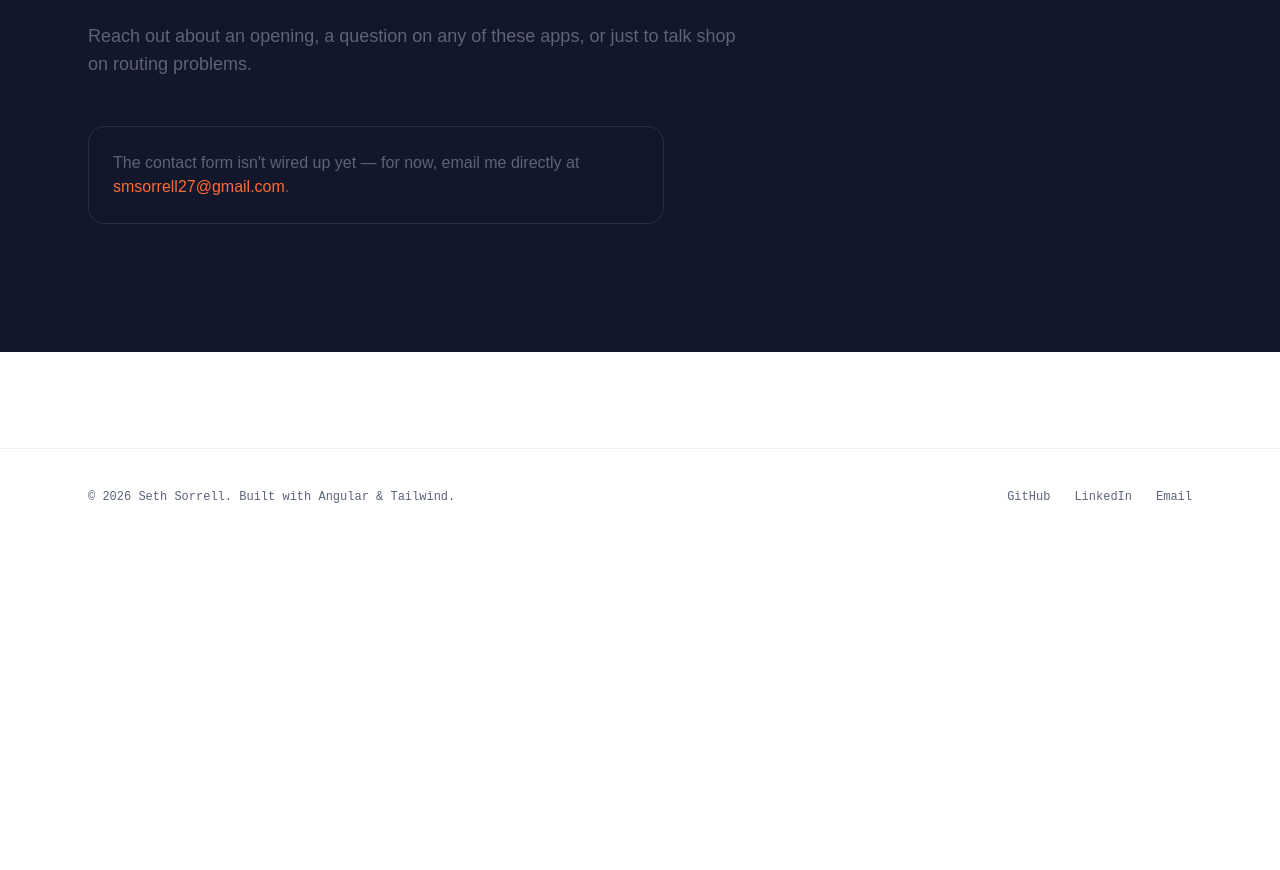
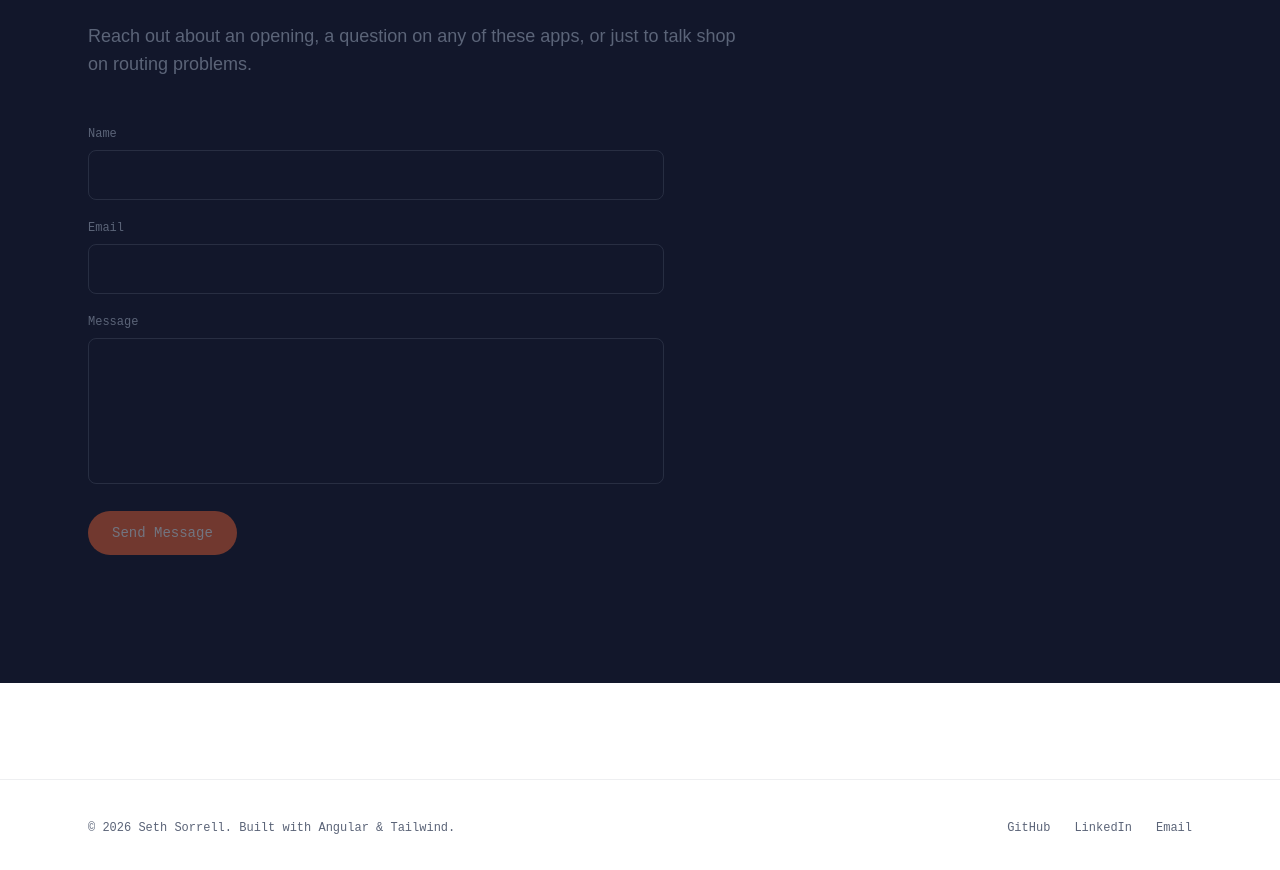
Before and after one commit to SethSorrellDev/seth-sorrell-portfolio, an Angular app: page / in a window 1280 px wide. Shown: the part 3666-4536 px from the top of the page. Before the commit the page ends 4211 px from the top, so only its background shows below. Built offline with nearby package versions, Linux system fonts and the light colour scheme.

Commit message:
Wire real EmailJS credentials into contact form

```diff
--- a/src/app/features/home/contact/contact.ts
+++ b/src/app/features/home/contact/contact.ts
@@ -2,9 +2,9 @@ import { Component, signal, computed } from '@angular/core';
 import emailjs from '@emailjs/browser';
 import { ScrollRevealDirective } from '../../../shared/scroll-reveal.directive';
 
-const SERVICE_ID = 'REPLACE_ME_SERVICE_ID';
-const TEMPLATE_ID = 'REPLACE_ME_TEMPLATE_ID';
-const PUBLIC_KEY = 'REPLACE_ME_PUBLIC_KEY';
+const SERVICE_ID: string = 'service_npdfo1k';
+const TEMPLATE_ID: string = 'template_box4cbb';
+const PUBLIC_KEY: string = '5pSIc_FAvULsaeTG6';
 
 type SubmitStatus = 'idle' | 'sending' | 'sent' | 'error';
 
```
